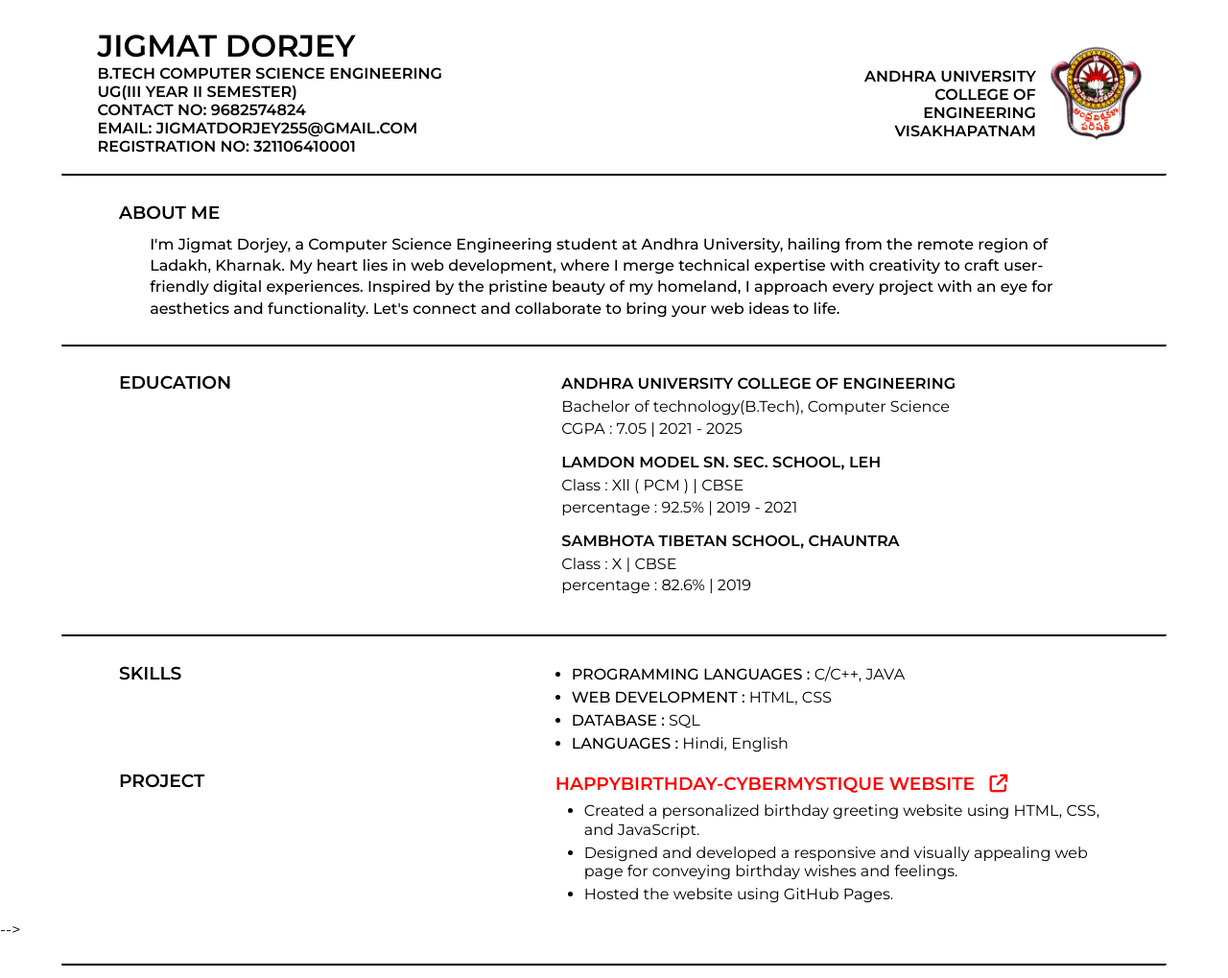
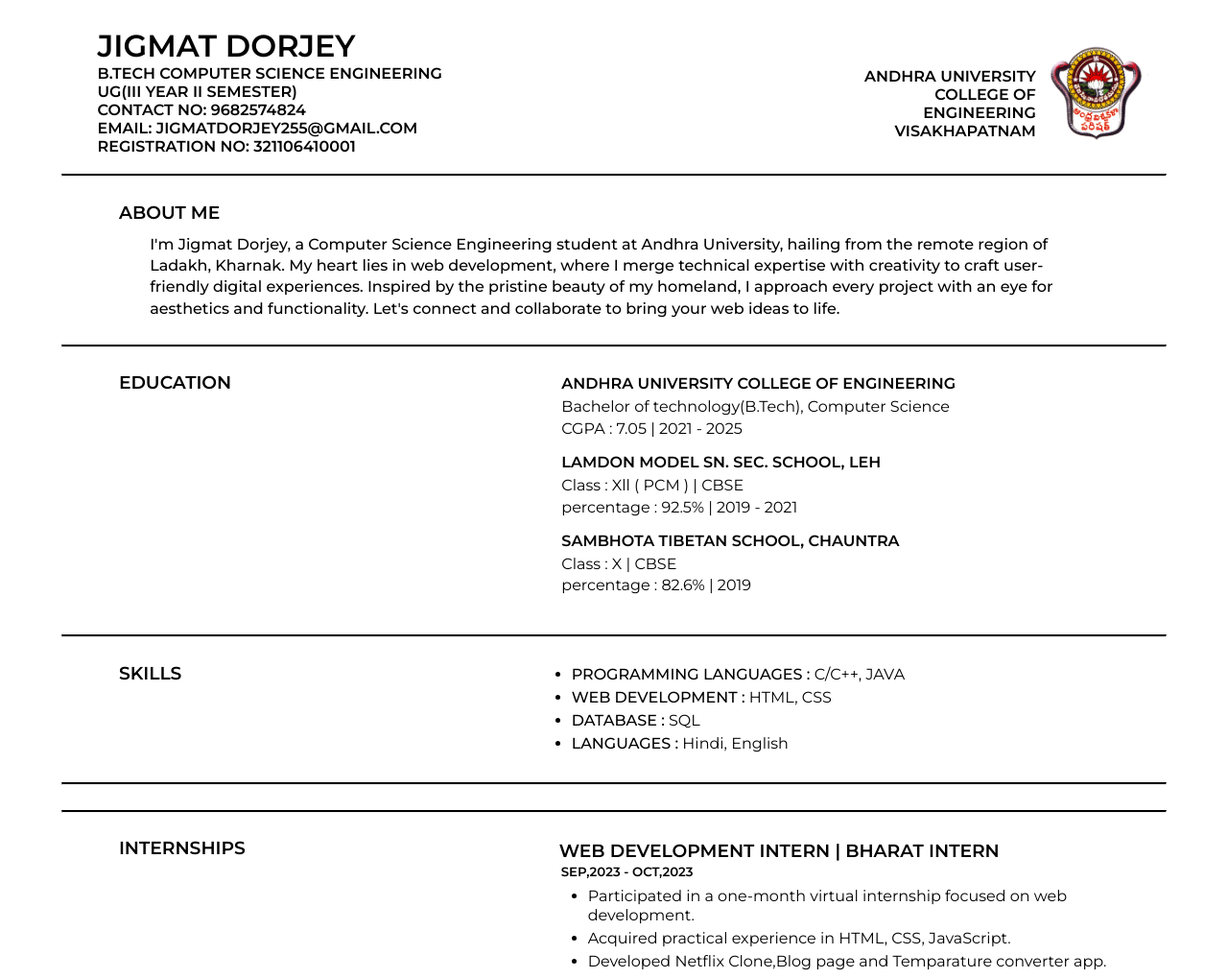
Before and after one commit to jigmatdorjey/MyResume, a plain HTML site: page index.html in a window 1280 px wide. Shown: the top 1019 px of the page at 96% size. Drawn offline with Linux system fonts and the light colour scheme.

Commit message:
Update index.html

```diff
--- a/index.html
+++ b/index.html
@@ -105,9 +105,9 @@ href="https://cdnjs.cloudflare.com/ajax/libs/font-awesome/6.4.0/css/all.min.css"
     </div>
 
     <!-- ------------- -->
-<!--     <hr id="hori1">
+  <hr id="hori1">
     <!-- project -->
-    <div class="project">
+  <!--     <div class="project">
         <div class="proName">
             <h3>project</h3>
         </div>
```
